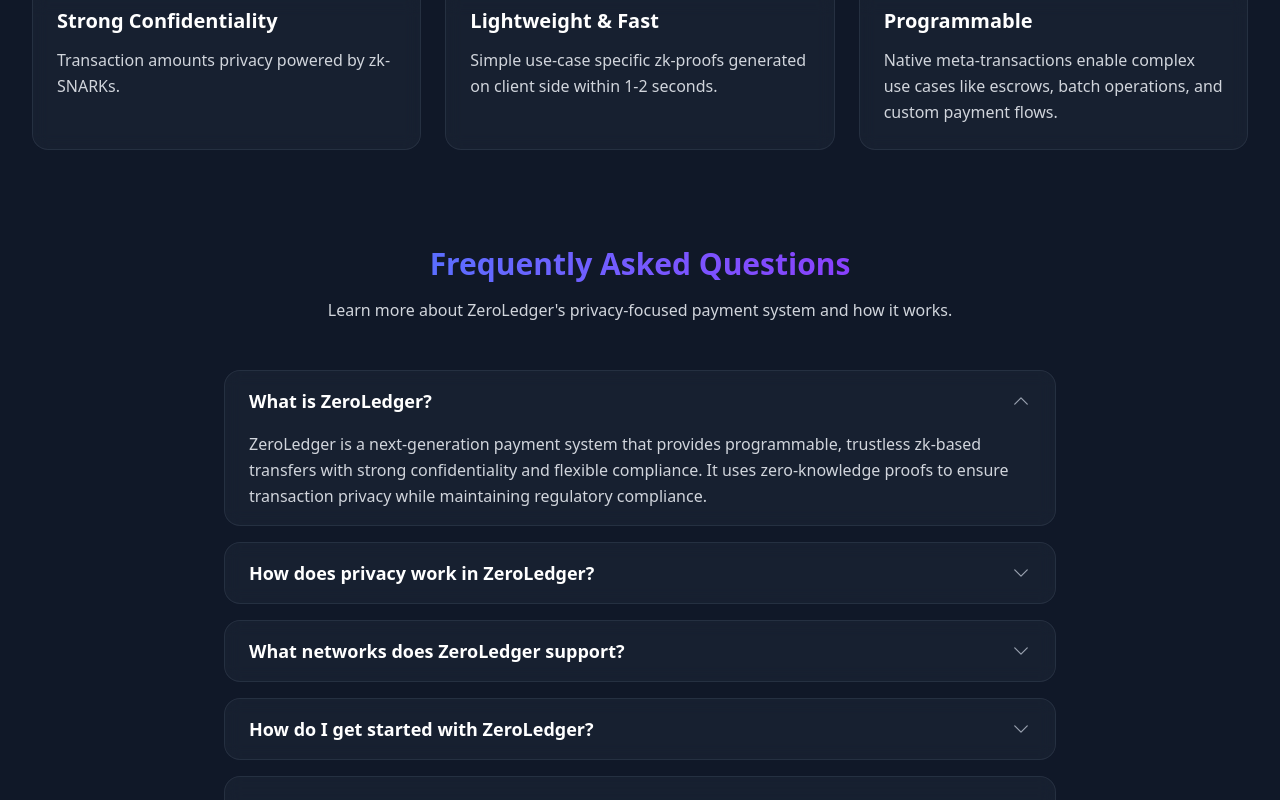
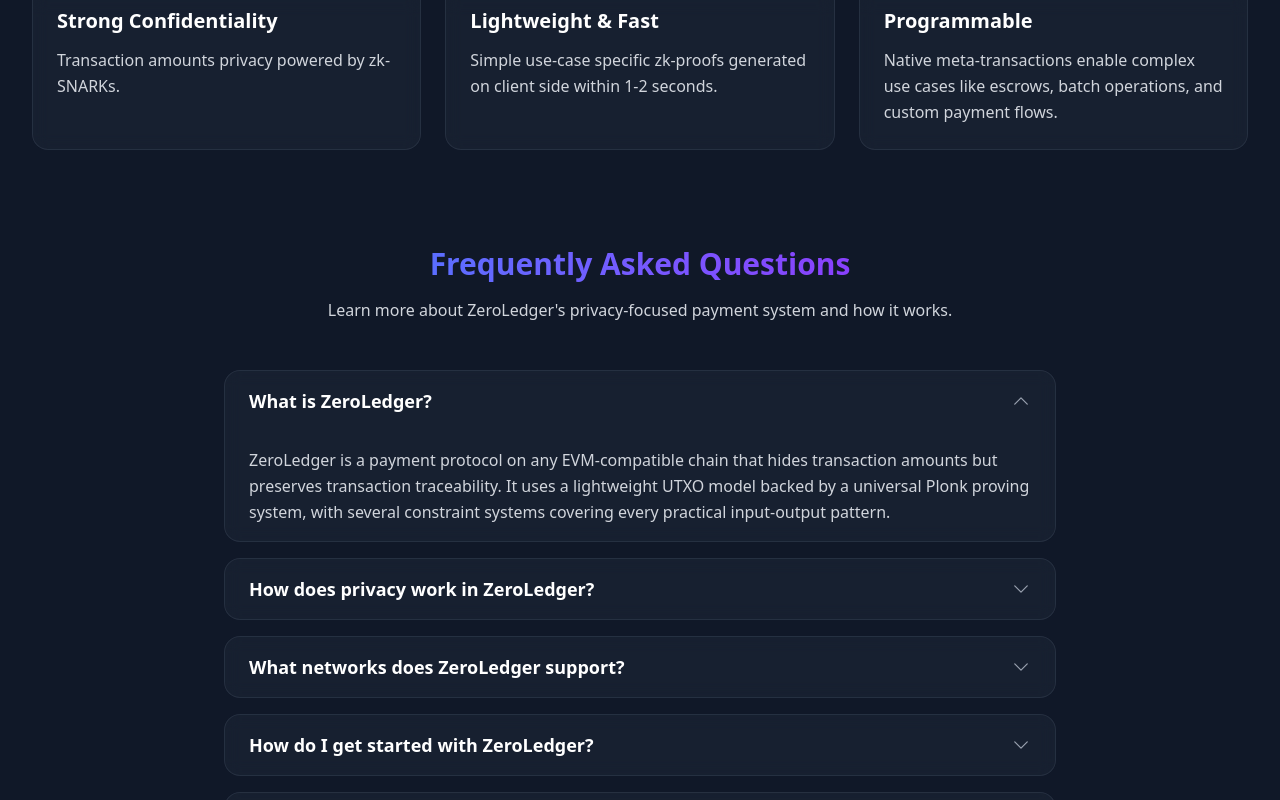
Before and after one commit to zeroledger/landing, a React (Vite) app: page / in a window 1280 px wide. Both pictures are taken after a click on the button "What is ZeroLedger?". Shown: the part 663-1463 px from the top of the page. Built offline with nearby package versions, Linux system fonts and the light colour scheme.

Commit message:
implement landing

```diff
--- a/src/FAQ.tsx
+++ b/src/FAQ.tsx
@@ -1,12 +1,8 @@
 import { motion } from "framer-motion";
-import { AnimatePresence } from "framer-motion";
-import { faqData } from "./faq.data";
-import {
-  Disclosure,
-  DisclosureButton,
-  DisclosurePanel,
-} from "@headlessui/react";
+import faqData from "./faq.data.json";
+import { Disclosure, DisclosureButton } from "@headlessui/react";
 import { ChevronDownIcon } from "@heroicons/react/24/outline";
+import clsx from "clsx";
 
 export const FAQ = () => {
   return (
@@ -17,7 +13,7 @@
       animate={{ opacity: 1, y: 0 }}
       transition={{ duration: 0.8 }}
     >
-      <section className="max-w-4xl mx-auto px-4 sm:px-6 lg:px-8 relative">
+      <section className="max-w-4xl mx-auto px-4 sm:px-6 lg:px-8 relative transition-all duration-500 ease-in-out h-auto">
         <header className="text-center mb-12">
           <h2 className="text-3xl font-bold mb-4 bg-gradient-to-r from-blue-500 to-purple-600 bg-clip-text text-transparent">
             Frequently Asked Questions
@@ -39,38 +35,37 @@
             >
               <Disclosure>
                 {({ open }) => (
-                  <>
+                  <div>
                     <DisclosureButton className="w-full px-6 py-4 text-left flex items-center justify-between hover:bg-gray-700/30 transition-colors duration-200 rounded-2xl group">
                       <h3 className="text-lg font-semibold text-white pr-4">
                         {faq.question}
                       </h3>
                       <ChevronDownIcon
-                        className={`h-5 w-5 text-gray-400 flex-shrink-0 transition-transform duration-200 ${
-                          open ? "rotate-180 text-blue-500" : ""
-                        }`}
+                        className={clsx(
+                          "h-5 w-5 text-gray-400 flex-shrink-0 transition-transform ease-in-out duration-200",
+                          open ? "rotate-180 text-blue-500" : "",
+                        )}
                       />
                     </DisclosureButton>
-                    <AnimatePresence>
-                      {open && (
-                        <DisclosurePanel static as={motion.div}>
-                          <motion.div
-                            className="px-6 pb-4"
-                            initial={{ opacity: 0, height: 0 }}
-                            animate={{ opacity: 1, height: "auto" }}
-                            exit={{ opacity: 0, height: 0 }}
-                            transition={{
-                              duration: 0.3,
-                              ease: "easeInOut",
-                            }}
-                          >
-                            <p className="text-gray-300 leading-relaxed">
-                              {faq.answer}
-                            </p>
-                          </motion.div>
-                        </DisclosurePanel>
+                    <div
+                      className={clsx(
+                        "transition-all duration-500 ease-in-out overflow-hidden",
+                        open ? "max-h-120 opacity-100" : "max-h-0 opacity-0",
                       )}
-                    </AnimatePresence>
-                  </>
+                    >
+                      <div
+                        className={clsx(
+                          "px-6 py-4 text-gray-300 leading-relaxed grid grid-cols-1",
+                        )}
+                      >
+                        {faq.answer.map((ph, index) => (
+                          <p className={clsx("col-span-1")} key={index}>
+                            {ph}
+                          </p>
+                        ))}
+                      </div>
+                    </div>
+                  </div>
                 )}
               </Disclosure>
             </motion.div>
--- /dev/null
+++ b/src/faq.data.json
@@ -0,0 +1,96 @@
+[
+  {
+    "question": "What is ZeroLedger?",
+    "answer": [
+      "ZeroLedger is a payment protocol on any EVM-compatible chain that hides transaction amounts but preserves transaction traceability. It uses a lightweight UTXO model backed by a universal Plonk proving system, with several constraint systems covering every practical input-output pattern."
+    ]
+  },
+  {
+    "question": "How does privacy work in ZeroLedger?",
+    "answer": [
+      "The wallet operates with commitments—a Poseidon Hash of token amounts and a random number. All unspent commitments and their owners are stored on the public ledger (evm contract)",
+      "During the transaction, the user generates a proof that ensures transaction validity (inputs = outputs + fee), while keeping the actual values confidential. Along with proof, the transaction also includes encrypted metadata that the recipient can use to update their balance later."
+    ]
+  },
+  {
+    "question": "What networks does ZeroLedger support?",
+    "answer": [
+      "ZeroLedger operates on any EVM-compatible chain. Currently, it's deployed on Optimism Sepolia testnet, but the protocol is designed to be network-agnostic and can be deployed on other EVM-compatible networks. The system is composable with ERC-20 tokens and account-abstraction wallets."
+    ]
+  },
+  {
+    "question": "How do I get started with ZeroLedger?",
+    "answer": [
+      "To get started, connect your wallet (MetaMask, Coinbase Wallet, or other supported wallets), set up a password for your view account, and authorize it. You can then deposit funds (which creates three confidential commitments), make private transfers using various spend patterns (1-1, 1-2, 2-1, etc.), and withdraw when needed. Zeroledger app uses meta-transactions for gas abstraction and batching."
+    ]
+  },
+  {
+    "question": "What is a view account?",
+    "answer": [
+      "A view account is a special account derived from the main wallet account for transaction metadata encryption and decryption. It's created during registration and requires your password to access. This ensures only you and those who hold private keys for your View Account can see your private balance and transaction details."
+    ]
+  },
+  {
+    "question": "How fast are transactions?",
+    "answer": [
+      "ZeroLedger generates zk-proofs on the client side with varying speeds depending on the transaction type: ",
+      "- Fast (less than 2 seconds): 1-3 deposit, 1-1 spend, 1-2 spend, 2-1 spend.",
+      "- Medium (2-2.5 sec): 3-1 spend, 1-3 spend, 2-2 spend, 2-3 spend, 3-2 spend.",
+      "- Slow (> 3 sec): 16-1 aggregation (9.0s)."
+    ]
+  },
+  {
+    "question": "What tokens can I use?",
+    "answer": [
+      "ZeroLedger supports any ERC-20 token on EVM-compatible chains. Currently, it's deployed with Mock USD token on the Optimism Sepolia testnet. The system is token-agnostic and can support additional tokens through the same protocol contracts."
+    ]
+  },
+  {
+    "question": "Is ZeroLedger secure?",
+    "answer": [
+      "Yes, ZeroLedger uses state-of-the-art cryptography including zk-SNARKs for privacy and security. Your private keys remain in your wallet, and the system uses zero-knowledge proofs to ensure transaction validity without revealing sensitive information. The protocol prevents double-spend vectors without introducing Merkle trees or nullifiers since all commitments are stored in onchain map."
+    ]
+  },
+  {
+    "question": "Can I use ZeroLedger on mobile?",
+    "answer": [
+      "Yes, ZeroLedger is fully responsive and works on mobile browser. You can connect mobile wallets like MetaMask mobile or use WalletConnect to interact with the application."
+    ]
+  },
+  {
+    "question": "How do deposits and withdrawals work?",
+    "answer": [
+      "Deposits transform public token amounts into three confidential commitments using zero-knowledge proofs. Withdrawals reveal a single commitment's plaintext by supplying the tuple (commitment, amount, randomness) and transfer the amount minus fees to the recipient's public address."
+    ]
+  },
+  {
+    "question": "What are meta-transactions?",
+    "answer": [
+      "The idea of meta-transactions is simple: a third party, called a Relayer, sends the transaction on behalf of the user and pays for the gas fees. ZeroLedger embeds meta-transactions for gas fee abstraction and atomic multiple transaction execution in a single batch. The ZeroLedger DAO defines a floor fee for each operation and whitelist paymasters."
+    ]
+  },
+  {
+    "question": "How do I get test tokens?",
+    "answer": [
+      "You can use the built-in faucet feature to get test USD tokens. Simply click the 'Faucet' button in the menu tab, and you'll receive a random amount of test tokens to try out the system."
+    ]
+  },
+  {
+    "question": "What is TES?",
+    "answer": [
+      "TES (Trusted Encryption Service) is a backend service that handles encryption and decryption of private transaction data for users who have not yet registered their View Accounts in the protocol. It uses trusted encryption tokens and can decrypt commitments which were encrypted using these tokens instead of the recipient's View Account public keys"
+    ]
+  },
+  {
+    "question": "How does compliance work?",
+    "answer": [
+      "ZeroLedger maintains compliance through public sender and receiver addresses, allowing chain-analysis firms to trace provenance. Relayers screen transactions against OFAC lists. For regulated custodians, the contract exposes an optional view key where note creators can reveal (amount, randomness) to auditors without compromising other notes."
+    ]
+  },
+  {
+    "question": "What are the advanced privacy options?",
+    "answer": [
+      "Beyond hiding transaction values, ZeroLedger supports advanced privacy techniques including EIP-5564 stealth addresses, zero-value commitments to randomly chosen addresses (decoy commitments), and payment proxies secured by Conditional HTLC. These extensions provide deeper privacy for enterprises that need to conceal transaction graph analysis and will be implemented later."
+    ]
+  }
+]
--- a/src/faq.data.ts
+++ /dev/null
@@ -1,62 +0,0 @@
-export const faqData = [
-  {
-    question: "What is ZeroLedger?",
-    answer:
-      "ZeroLedger is a next-generation payment system that provides programmable, trustless zk-based transfers with strong confidentiality and flexible compliance. It uses zero-knowledge proofs to ensure transaction privacy while maintaining regulatory compliance.",
-  },
-  {
-    question: "How does privacy work in ZeroLedger?",
-    answer:
-      "ZeroLedger uses zk-SNARKs (zero-knowledge proofs) to hide transaction amounts while maintaining cryptographic security. Your transaction details are encrypted and only you can see your private balance, while the blockchain only stores proof that the transaction is valid.",
-  },
-  {
-    question: "What networks does ZeroLedger support?",
-    answer:
-      "Currently, ZeroLedger operates on Optimism Sepolia testnet. The system is designed to be network-agnostic and can be deployed on other EVM-compatible networks in the future.",
-  },
-  {
-    question: "How do I get started with ZeroLedger?",
-    answer:
-      "To get started, connect your wallet (MetaMask, Coinbase Wallet, or other supported wallets), set up a password for your view account, and authorize the connection. You can then deposit funds, make private transfers, and withdraw when needed.",
-  },
-  {
-    question: "What is a view account?",
-    answer:
-      "A view account is a special account that allows you to decrypt and view your private transaction history. It's created during registration and requires your password to access. This ensures only you can see your private balance and transaction details.",
-  },
-  {
-    question: "How fast are transactions?",
-    answer:
-      "ZeroLedger generates zk-proofs on the client side within 1-2 seconds, making transactions very fast. The actual blockchain confirmation depends on the network you're using, but the proof generation is optimized for speed.",
-  },
-  {
-    question: "What tokens can I use?",
-    answer:
-      "Currently, ZeroLedger supports USD tokens on the Optimism Sepolia testnet. The system is designed to be token-agnostic and can support additional tokens in the future.",
-  },
-  {
-    question: "Is ZeroLedger secure?",
-    answer:
-      "Yes, ZeroLedger uses state-of-the-art cryptography including zk-SNARKs for privacy and security. Your private keys remain in your wallet, and the system uses zero-knowledge proofs to ensure transaction validity without revealing sensitive information.",
-  },
-  {
-    question: "Can I use ZeroLedger on mobile?",
-    answer:
-      "Yes, ZeroLedger is fully responsive and works on mobile devices. You can connect mobile wallets like MetaMask mobile or use WalletConnect to interact with the application.",
-  },
-  {
-    question: "How do deposits and withdrawals work?",
-    answer:
-      "Deposits convert your public tokens into private tokens using zk-proofs. Withdrawals convert private tokens back to public tokens. Both processes use meta-transactions to handle gas fees efficiently and provide a seamless user experience.",
-  },
-  {
-    question: "What are meta-transactions?",
-    answer:
-      "Meta-transactions allow you to pay for gas fees using tokens instead of the native network token. This makes it easier to use ZeroLedger without needing to manage multiple token types for gas payments.",
-  },
-  {
-    question: "How do I get test tokens?",
-    answer:
-      "You can use the built-in faucet feature to get test USD tokens. Simply click the 'Faucet' button in the menu tab, and you'll receive a random amount of test tokens to try out the system.",
-  },
-];
```
